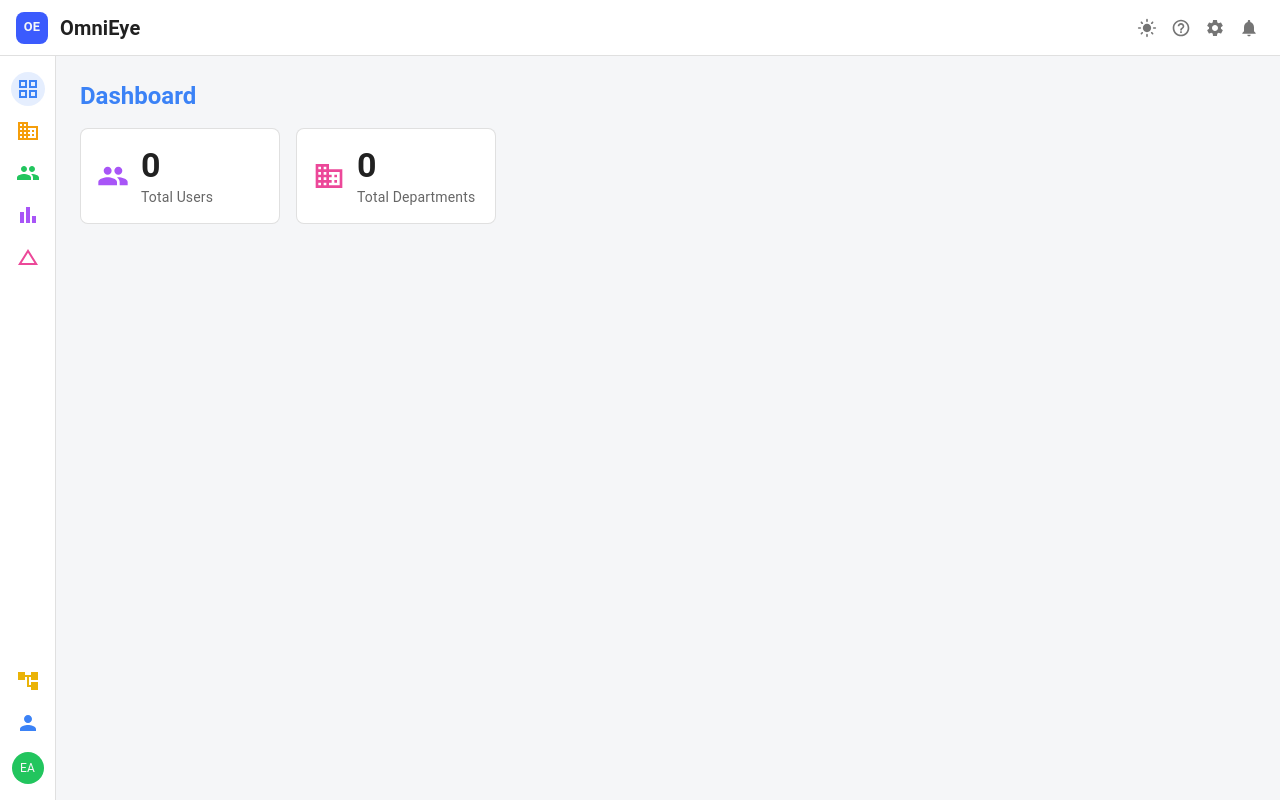
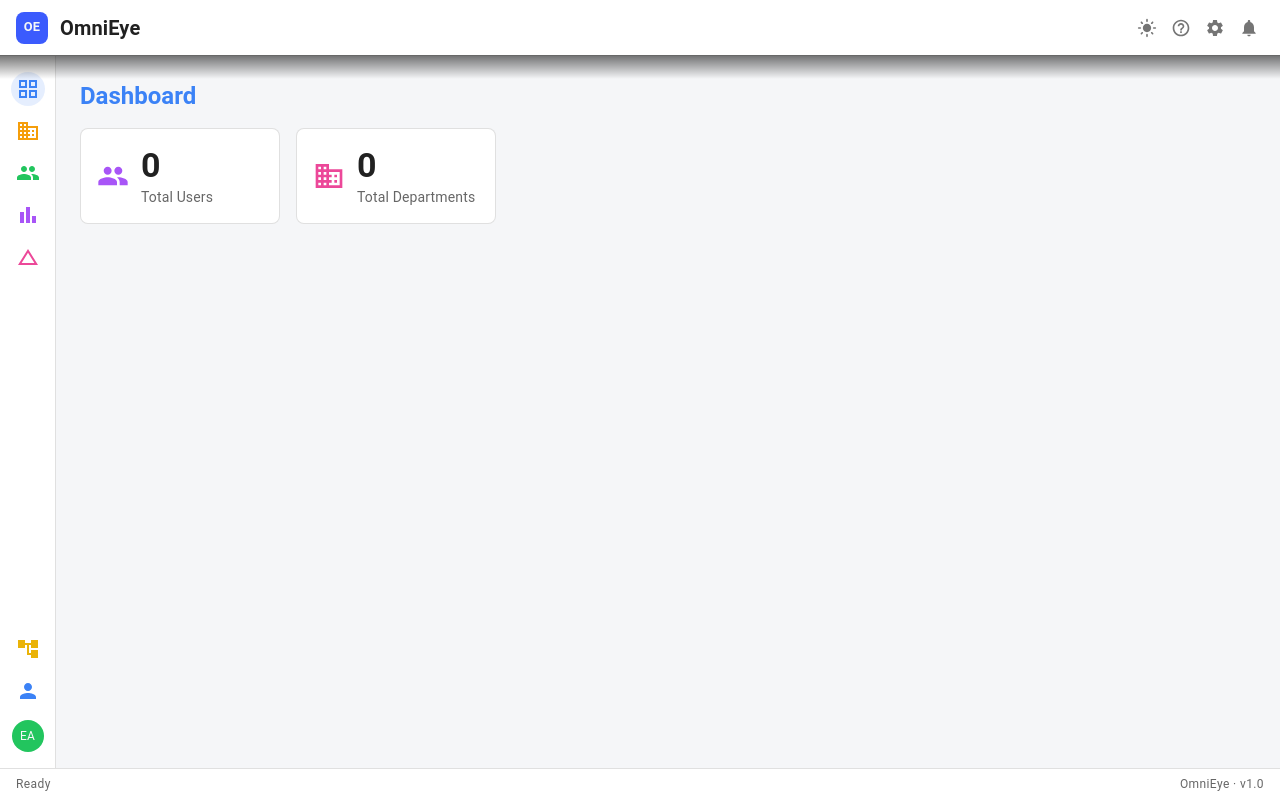
Before and after one commit to meetp-dts/user-management-urm, a React (Vite) app: page / in a window 1280 px wide. Built offline with nearby package versions, Linux system fonts and the light colour scheme.

Commit message:
feat: add Footer component and enhance tooltip descriptions in DepartmentPage and UsersPage

```diff
--- a/src/App.tsx
+++ b/src/App.tsx
@@ -49,6 +49,18 @@ function Header() {
         bgcolor: 'background.paper',
         borderBottom: '1px solid',
         borderColor: 'divider',
+        position: 'relative',
+        zIndex: 1,
+        '&::after': {
+          content: '""',
+          position: 'absolute',
+          left: 0,
+          right: 0,
+          bottom: -24,
+          height: 24,
+          background: 'linear-gradient(to bottom, rgba(0,0,0,0.55), transparent)',
+          pointerEvents: 'none',
+        },
       }}
     >
       <Stack direction="row" alignItems="center" spacing={1.5}>
@@ -65,6 +77,28 @@ function Header() {
         <IconButton size="small"><Settings fontSize="small" /></IconButton>
         <IconButton size="small"><Notifications fontSize="small" /></IconButton>
       </Stack>
+    </Box>
+  );
+}
+
+function Footer() {
+  return (
+    <Box
+      component="footer"
+      sx={{
+        height: 32,
+        flexShrink: 0,
+        display: 'flex',
+        alignItems: 'center',
+        justifyContent: 'space-between',
+        px: 2,
+        bgcolor: 'background.paper',
+        borderTop: '1px solid',
+        borderColor: 'divider',
+      }}
+    >
+      <Typography variant="caption" color="text.secondary">Ready</Typography>
+      <Typography variant="caption" color="text.secondary">OmniEye · v1.0</Typography>
     </Box>
   );
 }
@@ -132,6 +166,7 @@ export default function App() {
             {activePage === 'users' && <UsersPage />}
           </Box>
         </Box>
+        <Footer />
       </Box>
     </ThemeProvider>
   );
--- a/src/DepartmentPage.tsx
+++ b/src/DepartmentPage.tsx
@@ -10,6 +10,7 @@ import {
   DialogContent,
   DialogActions,
   TextField,
+  Tooltip,
 } from '@mui/material';
 import { Business, Add, InfoOutlined, Close } from '@mui/icons-material';
 import { URMViewer } from 'dts-universal-report-module';
@@ -78,7 +79,9 @@ export function DepartmentPage() {
             <Typography variant="h5" fontWeight={600} sx={{ color: '#f59e0b' }}>
               Department
             </Typography>
-            <InfoOutlined sx={{ fontSize: 18, color: 'text.disabled' }} />
+            <Tooltip title="Manage department records: add, search, filter, sort, and export.">
+              <InfoOutlined sx={{ fontSize: 18, color: 'text.disabled' }} />
+            </Tooltip>
           </Stack>
           <Button variant="contained" size="small" startIcon={<Add sx={{ fontSize: 16 }} />} onClick={handleOpenDialog}>
             Add department
--- a/src/UsersPage.tsx
+++ b/src/UsersPage.tsx
@@ -10,6 +10,7 @@ import {
   DialogContent,
   DialogActions,
   TextField,
+  Tooltip,
 } from '@mui/material';
 import { People, Add, InfoOutlined, Close } from '@mui/icons-material';
 import { URMViewer } from 'dts-universal-report-module';
@@ -80,7 +81,9 @@ export function UsersPage() {
             <Typography variant="h5" fontWeight={600} sx={{ color: '#22c55e' }}>
               Users
             </Typography>
-            <InfoOutlined sx={{ fontSize: 18, color: 'text.disabled' }} />
+            <Tooltip title="Manage user records: add, search, filter, sort, and export.">
+              <InfoOutlined sx={{ fontSize: 18, color: 'text.disabled' }} />
+            </Tooltip>
           </Stack>
           <Button variant="contained" size="small" startIcon={<Add sx={{ fontSize: 16 }} />} onClick={handleOpenDialog}>
             Add user
```
